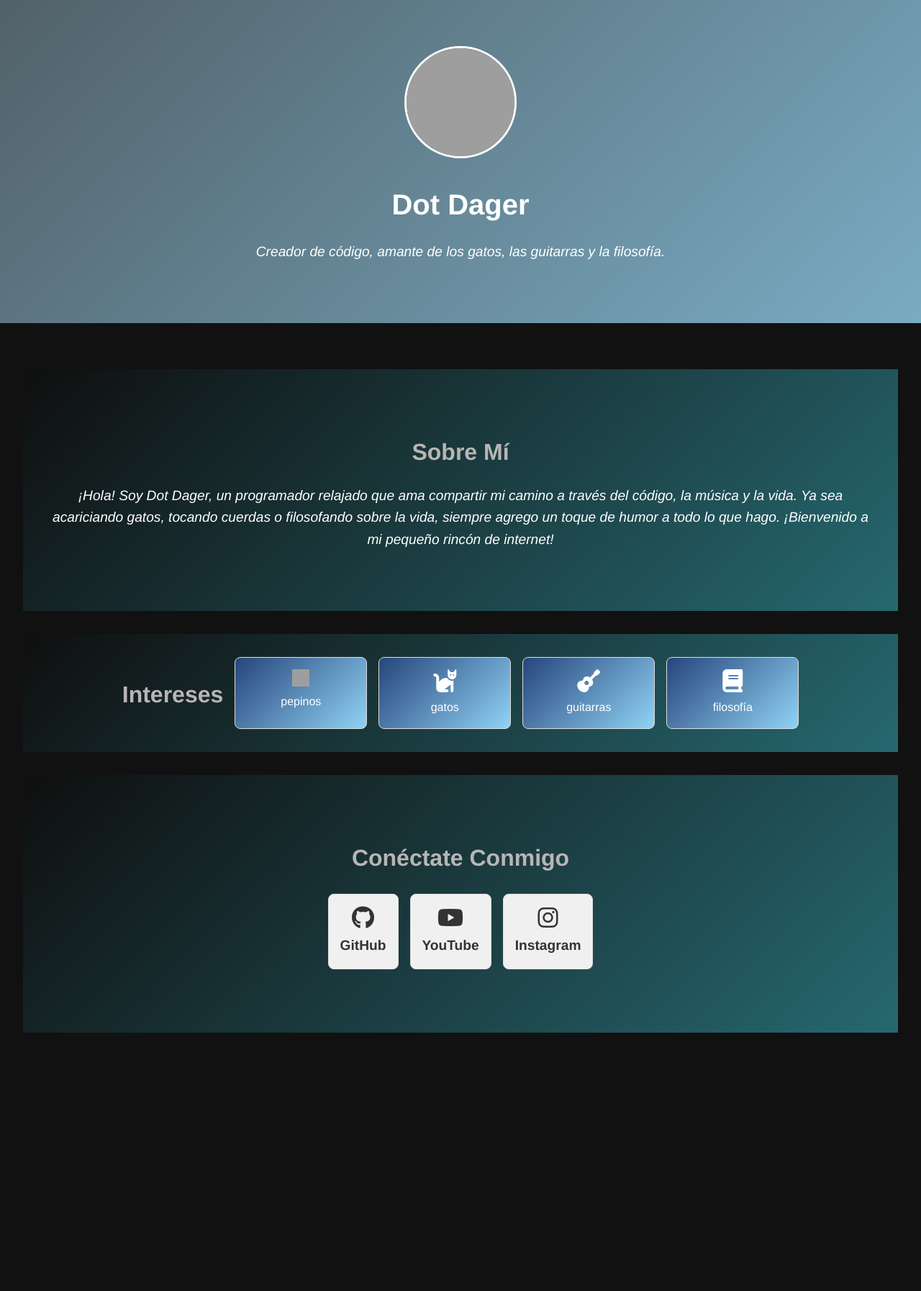
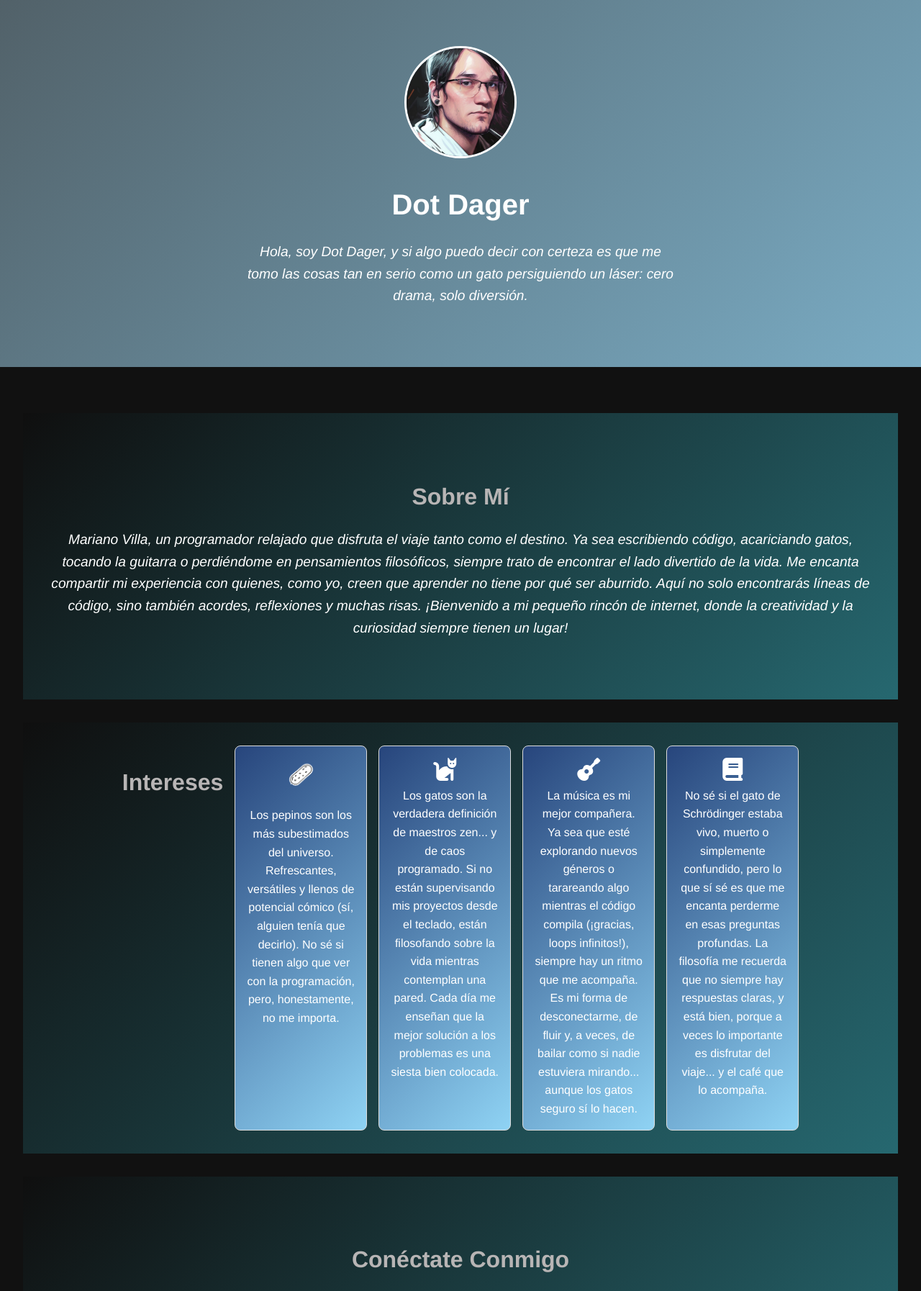
Before and after one commit to Coyotski/dotDager, a Django app: page / in a window 1280 px wide. Shown: the top 1794 px of the page at 72% size. Run offline with Django 5.2, Linux system fonts and the light colour scheme; grey boxes are pictures that could not be loaded.

Commit message:
commit
ultimo commit

```diff
--- a/portfolio/templates/portfolio/index.html
+++ b/portfolio/templates/portfolio/index.html
@@ -10,38 +10,37 @@
     <link rel="stylesheet" href="https://unpkg.com/aos@2.3.4/dist/aos.css">
 </head>
 <body>
-
     <header class="hero">
         <div class="profile">
-            <img src="static/images/profile.jpg" alt="Foto de perfil de Dot Dager" class="profile-pic">
+            <img src="static/portfolio/profile.jpg" alt="Foto de perfil de Dot Dager" class="profile-pic">
             <h1>Dot Dager</h1>
-            <p class="tagline">Creador de código, amante de los gatos, las guitarras y la filosofía.</p>
+            <p class="tagline">Hola, soy Dot Dager, y si algo puedo decir con certeza es que me tomo las cosas tan en serio como un gato persiguiendo un láser: cero drama, solo diversión.</p>
         </div>
     </header>
 
     <main class="content" data-aos="fade-up">
         <section class="about">
             <h2 class="animate__animated animate__fadeInDown">Sobre Mí</h2>
-            <p class="tagline animate__animated animate__fadeInUp">¡Hola! Soy Dot Dager, un programador relajado que ama compartir mi camino a través del código, la música y la vida. Ya sea acariciando gatos, tocando cuerdas o filosofando sobre la vida, siempre agrego un toque de humor a todo lo que hago. ¡Bienvenido a mi pequeño rincón de internet!</p>
+            <p class="tagline animate__animated animate__fadeInUp">Mariano Villa, un programador relajado que disfruta el viaje tanto como el destino. Ya sea escribiendo código, acariciando gatos, tocando la guitarra o perdiéndome en pensamientos filosóficos, siempre trato de encontrar el lado divertido de la vida. Me encanta compartir mi experiencia con quienes, como yo, creen que aprender no tiene por qué ser aburrido. Aquí no solo encontrarás líneas de código, sino también acordes, reflexiones y muchas risas. ¡Bienvenido a mi pequeño rincón de internet, donde la creatividad y la curiosidad siempre tienen un lugar!</p>
         </section>
 
         <section class="intereses">
             <h2 class="animate__animated animate__fadeInDown">Intereses</h2>
             <div class="interest animate__animated animate__fadeInUp">
-                <img src="static/images/pepino.png" alt="Pepinos" style="width: 24px; height: 24px;">
-                <p>pepinos</p>
+                <img src="static/portfolio/pepino.png" alt="Pepinos" style="width: 60px; height: 60px;">
+                <p>Los pepinos son los más subestimados del universo. Refrescantes, versátiles y llenos de potencial cómico (sí, alguien tenía que decirlo). No sé si tienen algo que ver con la programación, pero, honestamente, no me importa.</p>
             </div>
             <div class="interest animate__animated animate__fadeInUp">
                 <i class="fas fa-cat"></i>
-                <p>gatos</p>
+                <p>Los gatos son la verdadera definición de maestros zen... y de caos programado. Si no están supervisando mis proyectos desde el teclado, están filosofando sobre la vida mientras contemplan una pared. Cada día me enseñan que la mejor solución a los problemas es una siesta bien colocada.</p>
             </div>
             <div class="interest animate__animated animate__fadeInUp">
                 <i class="fas fa-guitar"></i>
-                <p>guitarras</p>
+                <p>La música es mi mejor compañera. Ya sea que esté explorando nuevos géneros o tarareando algo mientras el código compila (¡gracias, loops infinitos!), siempre hay un ritmo que me acompaña. Es mi forma de desconectarme, de fluir y, a veces, de bailar como si nadie estuviera mirando... aunque los gatos seguro sí lo hacen.</p>
             </div>
             <div class="interest animate__animated animate__fadeInUp">
                 <i class="fas fa-book"></i>
-                <p>filosofía</p>
+                <p>No sé si el gato de Schrödinger estaba vivo, muerto o simplemente confundido, pero lo que sí sé es que me encanta perderme en esas preguntas profundas. La filosofía me recuerda que no siempre hay respuestas claras, y está bien, porque a veces lo importante es disfrutar del viaje... y el café que lo acompaña.</p>
             </div>
         </section>
 
```
Also changed, not shown: portfolio/static/portfolio/styles.css (line endings or trailing spaces).
